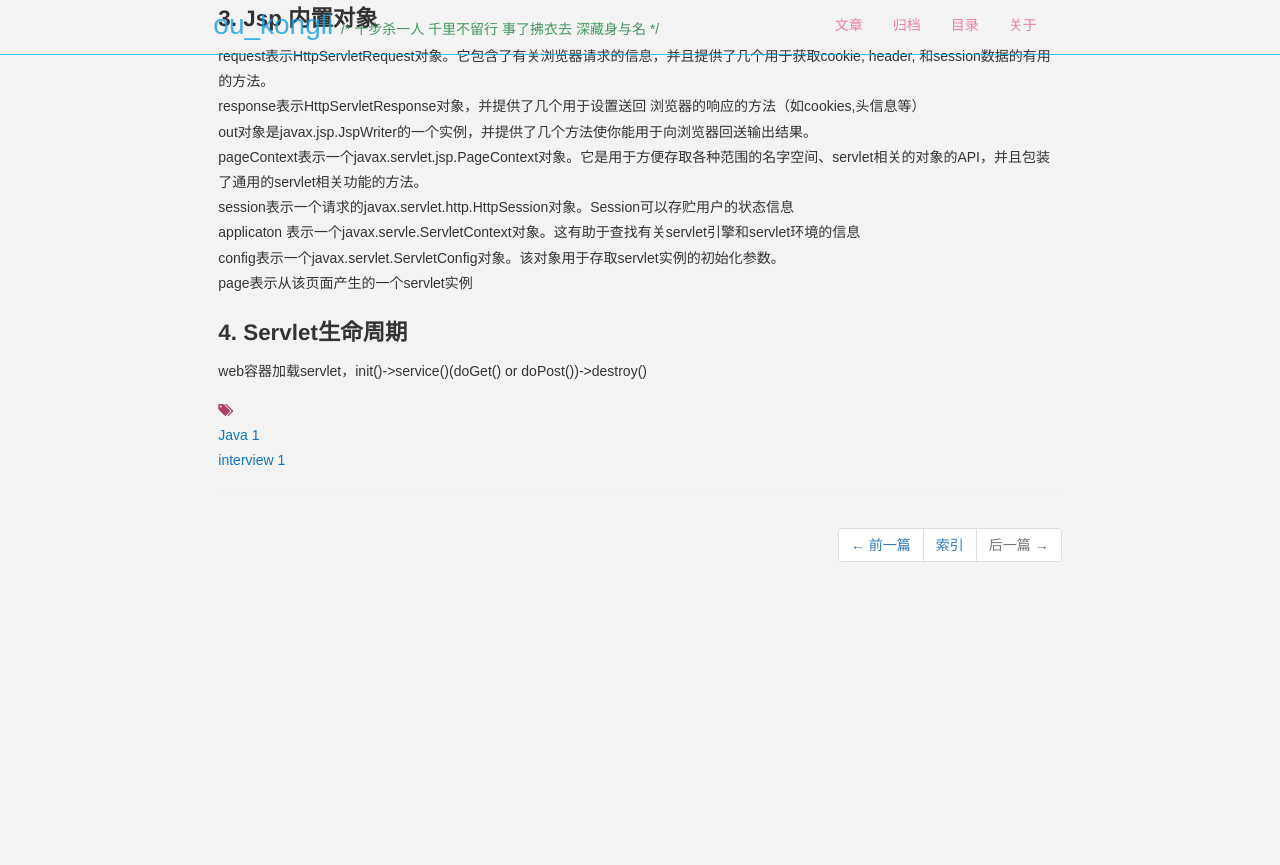
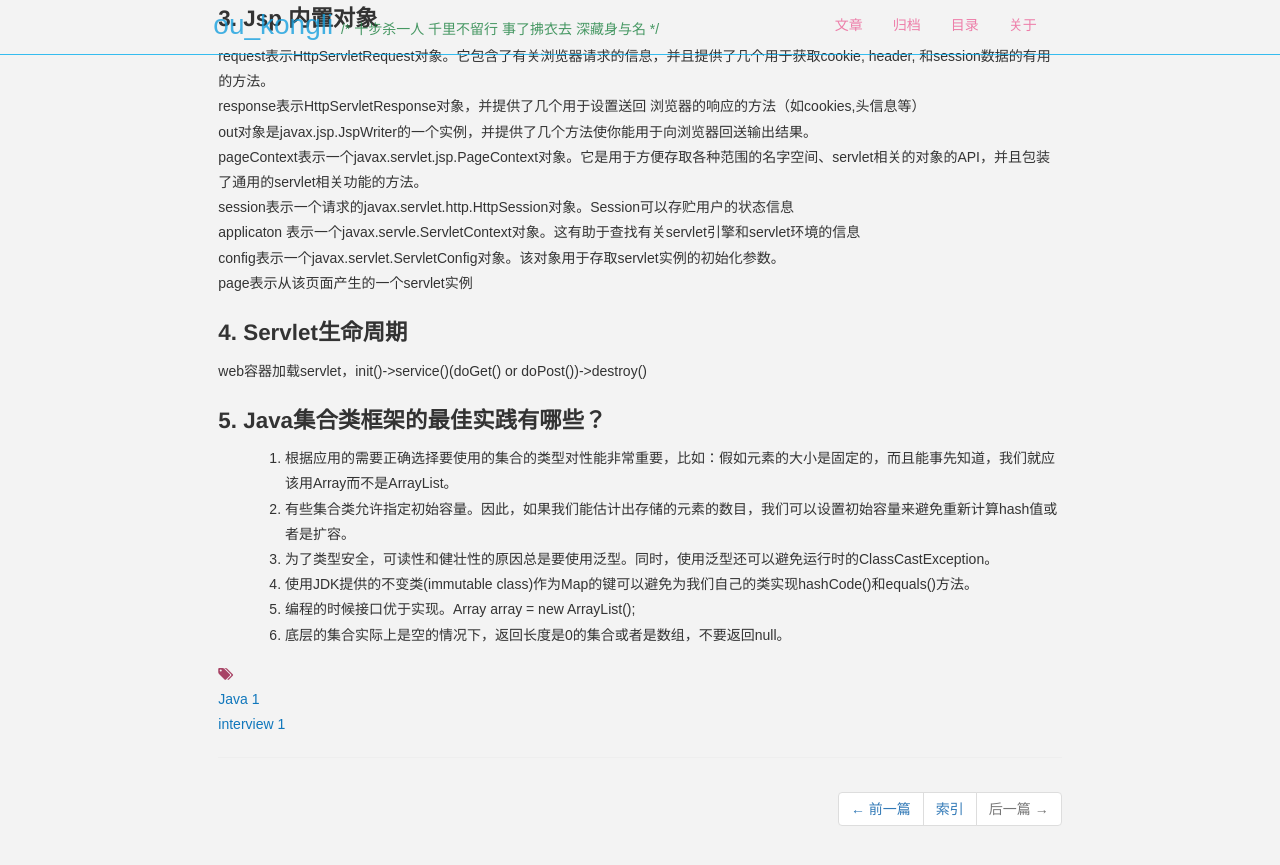
Before and after one commit to ouyangkongli/ouyangkongli.github.io, a Jekyll site: the page built from _posts/2016-04-06-java-interview.md, in a window 1280 px wide and 900 px high, scrolled down 640 px. Shown: the top 865 px of the window. Built offline with Jekyll 4.4.1, drawn with Linux system fonts in a browser that asks for light colours; nearby versions of some CDN libraries; comment, search, counter and statistics services are not loaded; before the commit the page ends 1276 px from its top, so only the background shows below that.

Commit message:
update java collection utils

```diff
--- a/_posts/2016-04-06-java-interview.md
+++ b/_posts/2016-04-06-java-interview.md
@@ -36,3 +36,11 @@ page表示从该页面产生的一个servlet实例
 
 ## 4. Servlet生命周期
 web容器加载servlet，init()->service()(doGet() or doPost())->destroy()
+
+## 5. Java集合类框架的最佳实践有哪些？
+1. 根据应用的需要正确选择要使用的集合的类型对性能非常重要，比如：假如元素的大小是固定的，而且能事先知道，我们就应该用Array而不是ArrayList。
+2. 有些集合类允许指定初始容量。因此，如果我们能估计出存储的元素的数目，我们可以设置初始容量来避免重新计算hash值或者是扩容。
+3. 为了类型安全，可读性和健壮性的原因总是要使用泛型。同时，使用泛型还可以避免运行时的ClassCastException。
+4. 使用JDK提供的不变类(immutable class)作为Map的键可以避免为我们自己的类实现hashCode()和equals()方法。
+5. 编程的时候接口优于实现。Array<String> array = new ArrayList<String>();
+6. 底层的集合实际上是空的情况下，返回长度是0的集合或者是数组，不要返回null。
```
